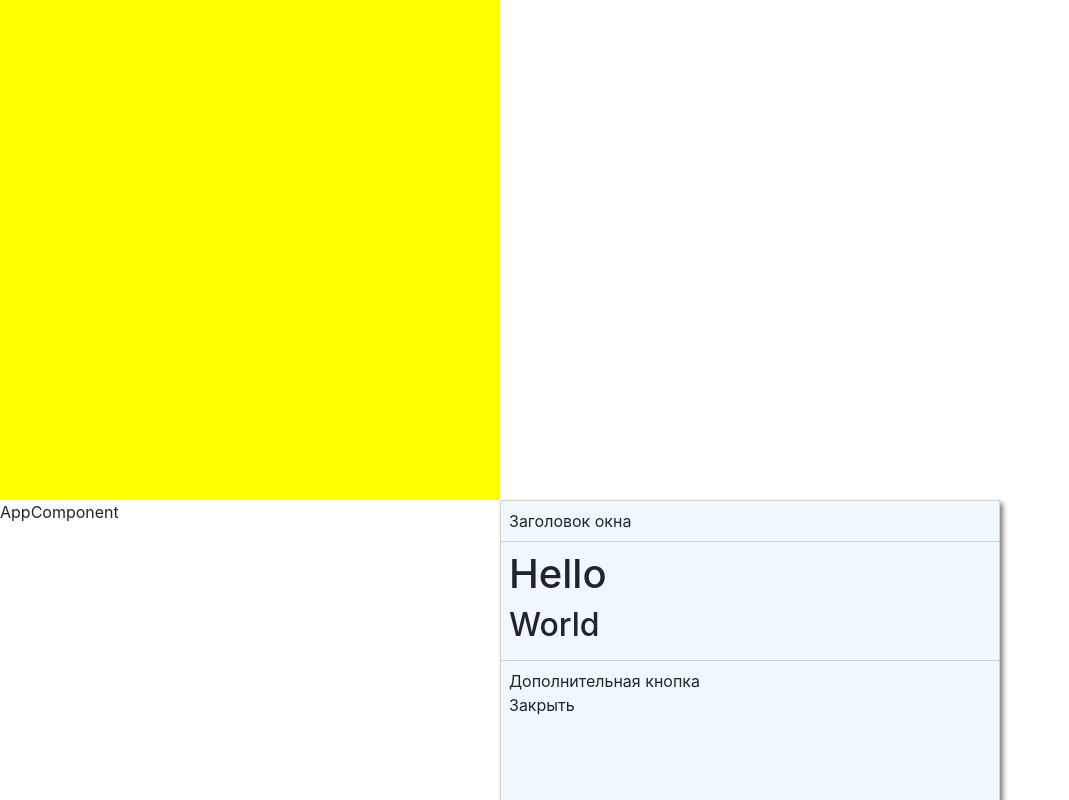
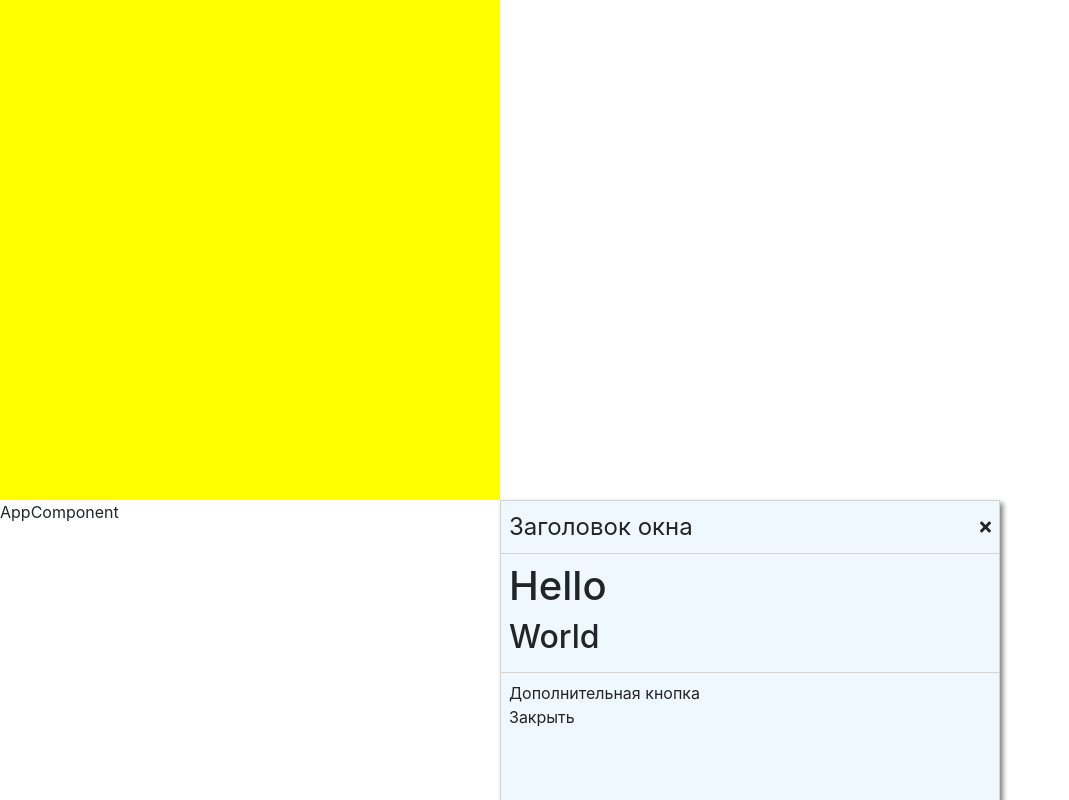
Before and after one commit to ptrts/react-windows, a React app: page / in a window 1280 px wide. Shown: the whole page, without its empty margins (0-1069 px from the left). Built offline with nearby package versions, Linux system fonts and the light colour scheme; some packages are replaced by stand-ins of ours.

Commit message:
Неработающая кнопка закрытия. Размер шрифта текста заголовка.

```diff
--- a/package.json
+++ b/package.json
@@ -66,6 +66,9 @@
     "webpack-dev-server": "^2.9.3"
   },
   "dependencies": {
+    "@fortawesome/fontawesome-svg-core": "^1.2.2",
+    "@fortawesome/free-solid-svg-icons": "^5.2.0",
+    "@fortawesome/react-fontawesome": "^0.1.2",
     "bootstrap": "^4.0.0",
     "jquery": "^3.3.1",
     "normalize.css": "^7.0.0",
--- a/src/components/window/Window.js
+++ b/src/components/window/Window.js
@@ -1,5 +1,6 @@
 import React from 'react';
 import store from 'store2';
+import { FontAwesomeIcon } from '@fortawesome/react-fontawesome'
 
 import Movable from '../movable/Movable';
 
@@ -62,11 +63,13 @@ class Window extends React.Component {
 
         <div className="fw-window" style={styleForWindow}>
 
-          <div className="fw-window-header mover">
+          <div className="fw-window-header">
 
-            {this.props.header}
+            <div className="fw-window-header-text mover">
+              {this.props.header}
+            </div>
 
-            <div className="fw-window-header-close-button"/>
+            <FontAwesomeIcon icon="times"/>
 
           </div>
 
--- a/src/index.js
+++ b/src/index.js
@@ -4,6 +4,11 @@ import React from 'react';
 import ReactDOM from 'react-dom';
 import {AppContainer} from 'react-hot-loader'
 import AppComponent from './components/AppComponent';
+
+import { library } from '@fortawesome/fontawesome-svg-core'
+import { faTimes } from '@fortawesome/free-solid-svg-icons'
+
+library.add(faTimes);
 
 const render = () => {
   ReactDOM.render(
--- a/src/styles/global/framework/_window.scss
+++ b/src/styles/global/framework/_window.scss
@@ -10,7 +10,7 @@ $fw-window-shadow-color: $fw-shadow-color !default;
   /*h-offset v-offset blur spread color [inset]*/
   box-shadow: 3px 3px 5px 0 $fw-window-shadow-color;
 
-  >:not(:last-child) {
+  > :not(:last-child) {
     border-bottom: solid $fw-window-border-color $fw-window-border-width;
   }
 
@@ -20,9 +20,12 @@ $fw-window-shadow-color: $fw-shadow-color !default;
 
   .fw-window-header {
 
+    display: flex;
+    align-items: center;
+    justify-content: space-between;
 
-    .fw-window-header-close-button {
-
+    .fw-window-header-text {
+      font-size: 1.5em;
     }
   }
 
```
